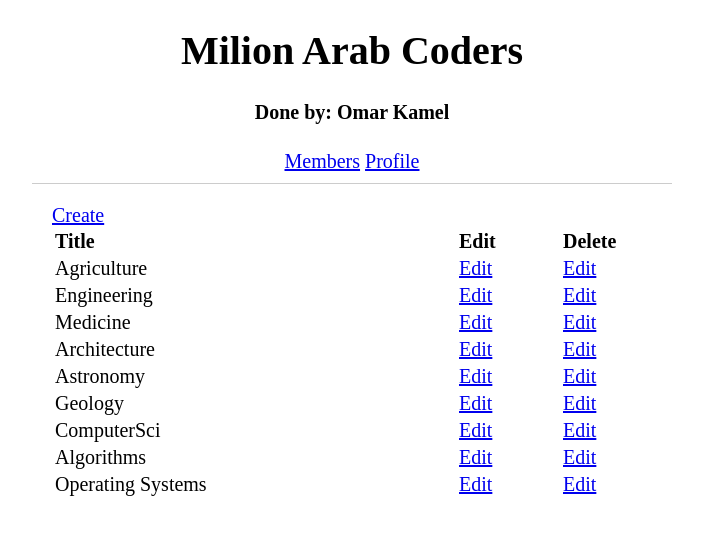
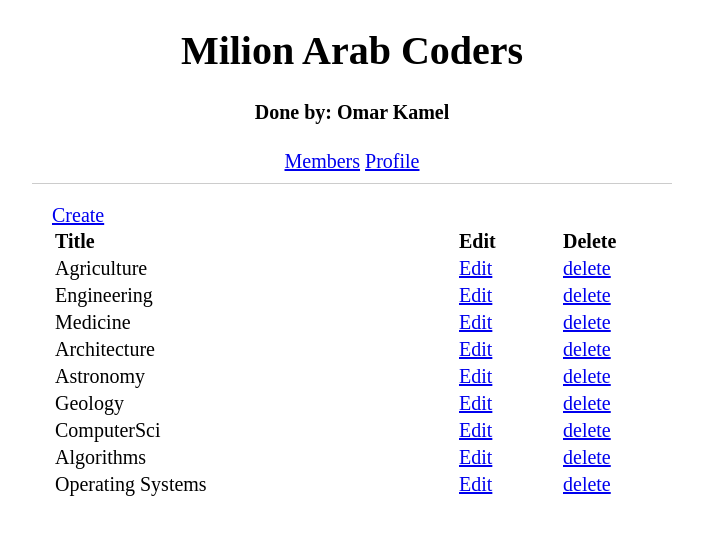
Before and after one commit to omarkamel02/forums-flask, a Flask app: page / in a window 1280 px wide. Shown: the top 535 px of the page, without its empty margins (288-991 px from the left). Run offline with Flask 2, Linux system fonts and the light colour scheme.

Commit message:
gitflow-feature-stash: delete_feature

```diff
--- a/app/templates/index.html
+++ b/app/templates/index.html
@@ -51,7 +51,7 @@
             <a href="#">Edit</a>
         </td>
         <td>
-          <a href="#">Edit</a>
+					<a href="{{ url_for("topic_delete", id = post.id) }}">delete</a>
         </td>
 			</tr>
 			{% endfor %}
```
